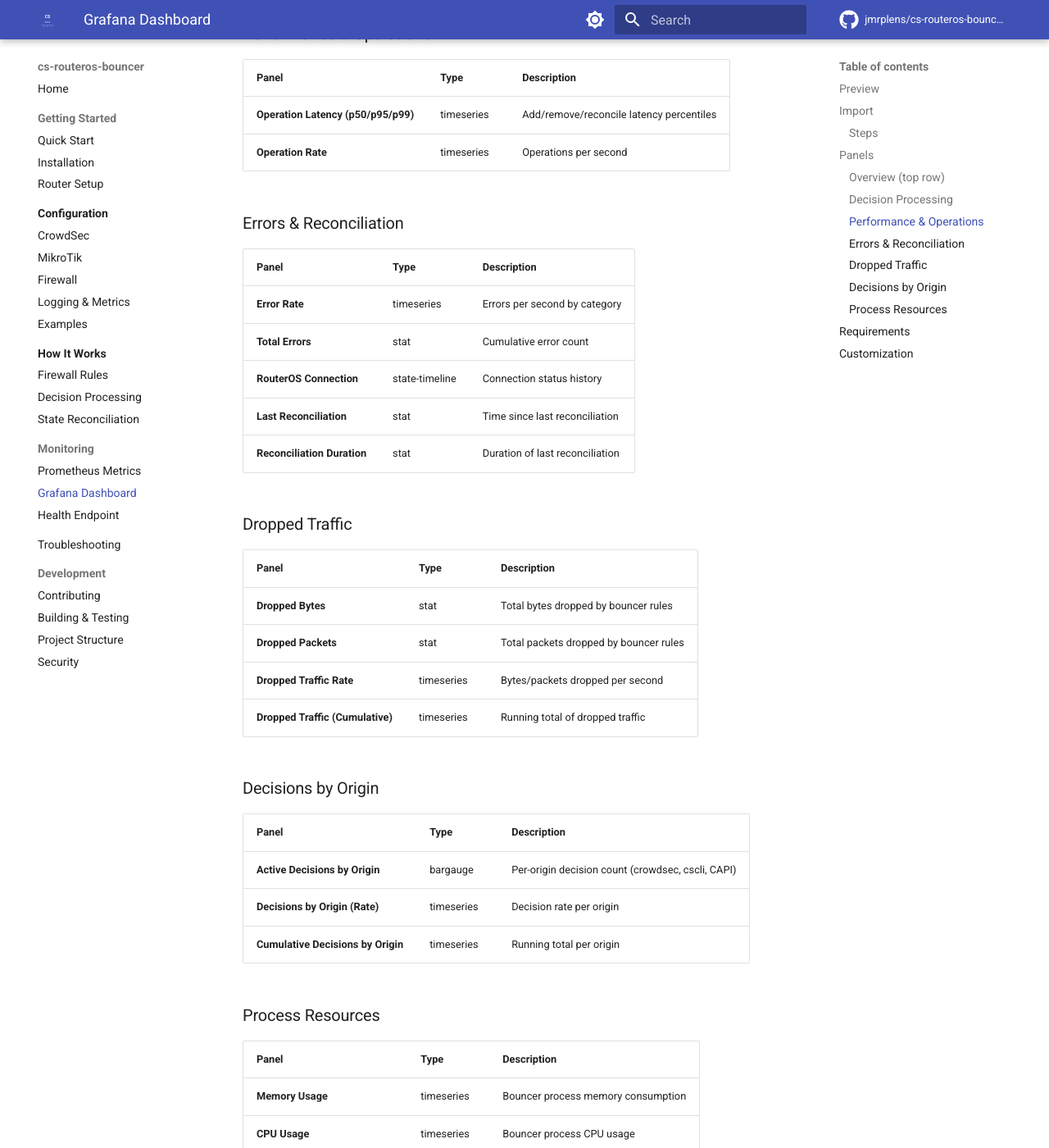
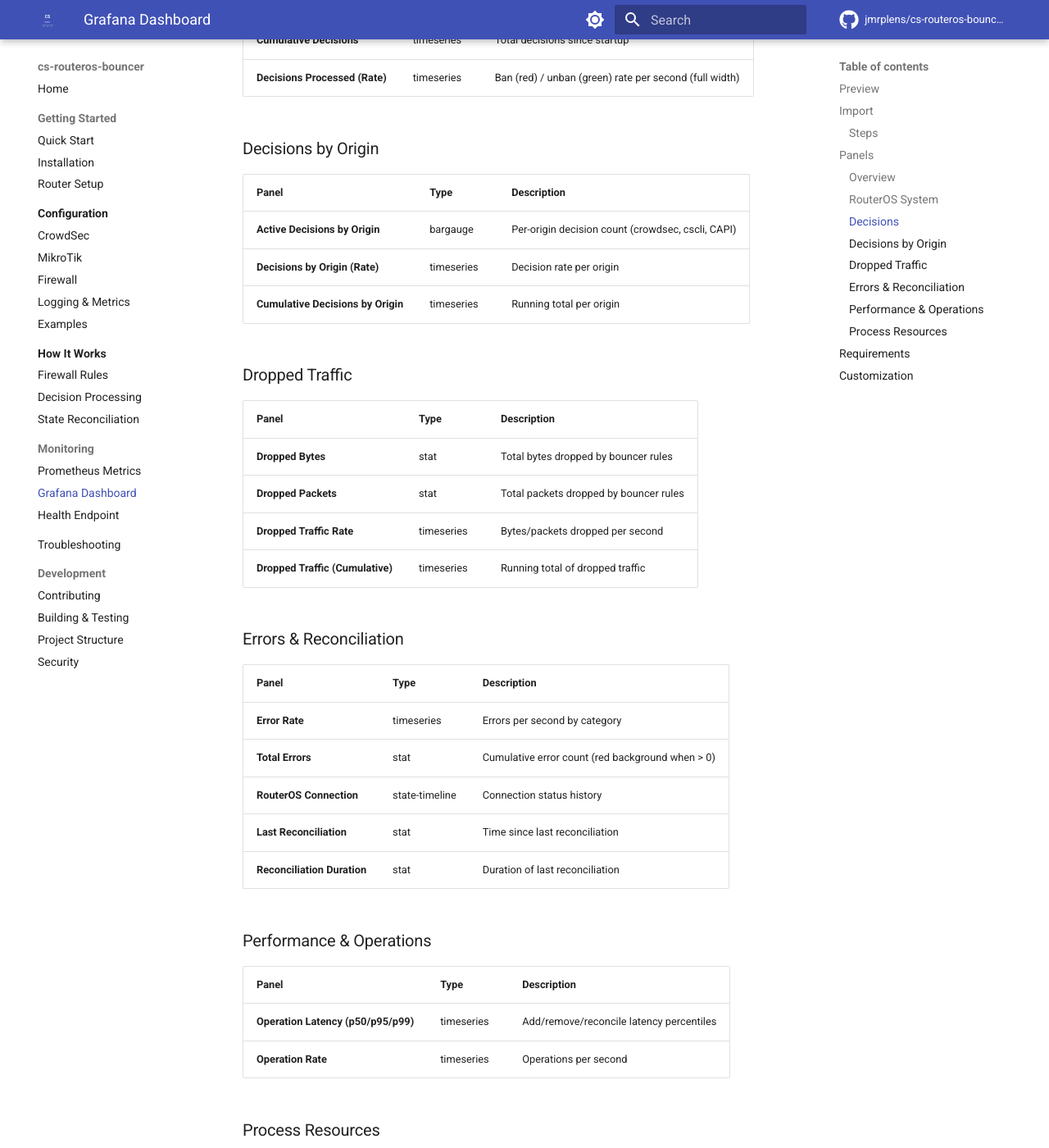
Before and after one commit to jmrplens/cs-routeros-bouncer, an MkDocs documentation site: the page built from docs/monitoring/grafana.md, in a window 1280 px wide and 1400 px high, scrolled down 3385 px. Shown: the whole window at 82% size. Built offline with MkDocs 1.6.1 and Material for MkDocs 9.7.7, drawn with Linux system fonts in a browser that asks for light colours; comment, search, counter and statistics services are not loaded; part of the change alters nothing that is shown; some of the changed text lies outside the part shown.

Commit message:
grafana: reorganize dashboard into 8 logical sections
- Extract RouterOS System into dedicated row (gauge + 2 time series)
- Overview now contains only bouncer status stats + pie chart
- Move Decisions by Origin next to Decisions (related content together)
- New section order follows logical flow:
  Overview → RouterOS System → Decisions → Decisions by Origin →
  Dropped Traffic → Errors & Reconciliation → Performance → Process
- Rename 'Decision Processing' to 'Decisions'
- Name the Overview row (was untitled)
- Update docs with new 8-row structure and section descriptions

```diff
--- a/docs/monitoring/grafana.md
+++ b/docs/monitoring/grafana.md
@@ -30,7 +30,7 @@ The dashboard JSON is located at [`grafana/dashboard.json`](https://github.com/j
 
 ## Panels
 
-The dashboard contains **30 panels** organized in **7 rows** with a modern design:
+The dashboard contains **30 panels** organized in **8 rows** with a modern design:
 
 - **Transparent backgrounds** on all panels for a clean, unified look
 - **Smooth line interpolation** and subtle area fills on time series
@@ -41,7 +41,7 @@ The dashboard contains **30 panels** organized in **7 rows** with a modern desig
 - **Threshold visualization** on CPU load (dashed lines at 60% / 85%)
 - **Hover descriptions** on every panel explaining the metric and normal ranges
 
-### Overview (top row)
+### Overview
 
 | Panel | Type | Description |
 |-------|------|-------------|
@@ -51,35 +51,31 @@ The dashboard contains **30 panels** organized in **7 rows** with a modern desig
 | **Total Active Decisions** | stat | Combined IPv4 + IPv6 count |
 | **Uptime** | stat | Time since bouncer started |
 | **Bouncer Info** | stat | Version and RouterOS identity |
-| **RouterOS System** | gauge | Combined CPU load (%), CPU temperature (°C), and memory usage (%) with per-metric thresholds |
-| **CPU Load Over Time** | timeseries | CPU load history |
 | **IPv4 / IPv6 Ratio** | piechart | Proportion of IPv4 vs IPv6 bans |
-| **Memory & Temperature Over Time** | timeseries | Memory usage and CPU temperature history (dual axis) |
 
-### Decision Processing
+### RouterOS System
 
 | Panel | Type | Description |
 |-------|------|-------------|
-| **Active Decisions Over Time** | timeseries | IPv4/IPv6 decisions over time |
-| **Cumulative Decisions** | timeseries | Total decisions since startup |
-| **Decisions Processed (Rate)** | timeseries | Ban/unban rate per second (full width) |
+| **RouterOS System** | gauge | Combined CPU load (%), CPU temperature (°C), and memory usage (%) with per-metric thresholds |
+| **CPU Load Over Time** | timeseries | CPU load history with threshold lines at 60% and 85% |
+| **Memory & Temperature Over Time** | timeseries | Memory usage and CPU temperature history (dual axis) |
 
-### Performance & Operations
+### Decisions
 
 | Panel | Type | Description |
 |-------|------|-------------|
-| **Operation Latency (p50/p95/p99)** | timeseries | Add/remove/reconcile latency percentiles |
-| **Operation Rate** | timeseries | Operations per second |
+| **Active Decisions Over Time** | timeseries | IPv4 (blue) / IPv6 (purple) decisions over time |
+| **Cumulative Decisions** | timeseries | Total decisions since startup |
+| **Decisions Processed (Rate)** | timeseries | Ban (red) / unban (green) rate per second (full width) |
 
-### Errors & Reconciliation
+### Decisions by Origin
 
 | Panel | Type | Description |
 |-------|------|-------------|
-| **Error Rate** | timeseries | Errors per second by category |
-| **Total Errors** | stat | Cumulative error count |
-| **RouterOS Connection** | state-timeline | Connection status history |
-| **Last Reconciliation** | stat | Time since last reconciliation |
-| **Reconciliation Duration** | stat | Duration of last reconciliation |
+| **Active Decisions by Origin** | bargauge | Per-origin decision count (crowdsec, cscli, CAPI) |
+| **Decisions by Origin (Rate)** | timeseries | Decision rate per origin |
+| **Cumulative Decisions by Origin** | timeseries | Running total per origin |
 
 ### Dropped Traffic
 
@@ -90,13 +86,22 @@ The dashboard contains **30 panels** organized in **7 rows** with a modern desig
 | **Dropped Traffic Rate** | timeseries | Bytes/packets dropped per second |
 | **Dropped Traffic (Cumulative)** | timeseries | Running total of dropped traffic |
 
-### Decisions by Origin
+### Errors & Reconciliation
 
 | Panel | Type | Description |
 |-------|------|-------------|
-| **Active Decisions by Origin** | bargauge | Per-origin decision count (crowdsec, cscli, CAPI) |
-| **Decisions by Origin (Rate)** | timeseries | Decision rate per origin |
-| **Cumulative Decisions by Origin** | timeseries | Running total per origin |
+| **Error Rate** | timeseries | Errors per second by category |
+| **Total Errors** | stat | Cumulative error count (red background when > 0) |
+| **RouterOS Connection** | state-timeline | Connection status history |
+| **Last Reconciliation** | stat | Time since last reconciliation |
+| **Reconciliation Duration** | stat | Duration of last reconciliation |
+
+### Performance & Operations
+
+| Panel | Type | Description |
+|-------|------|-------------|
+| **Operation Latency (p50/p95/p99)** | timeseries | Add/remove/reconcile latency percentiles |
+| **Operation Rate** | timeseries | Operations per second |
 
 ### Process Resources
 
```
Also changed, not shown: 1 other file.
